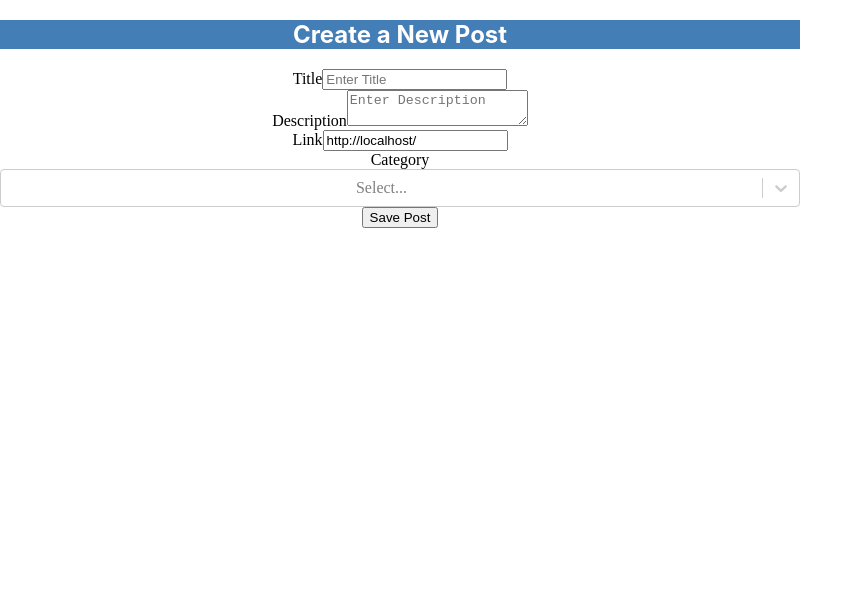
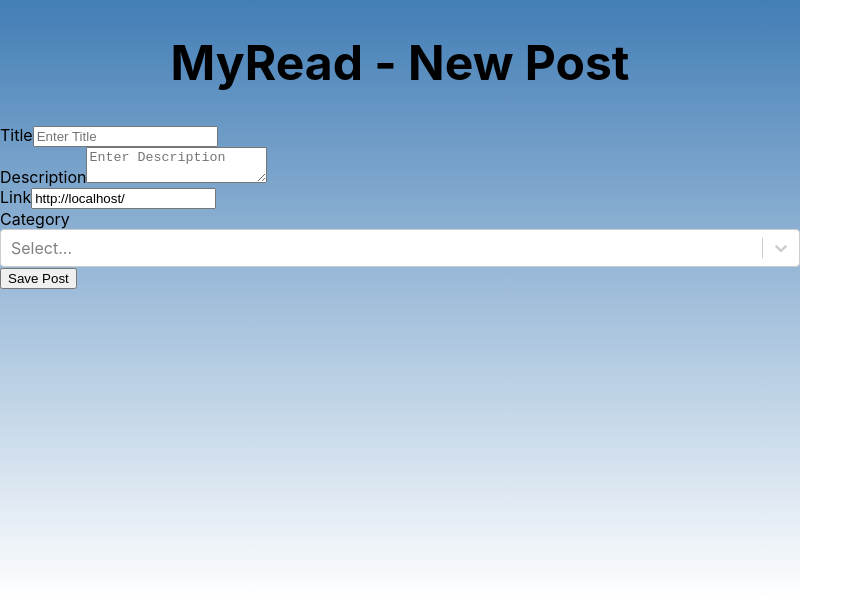
Before and after one commit to cthorpen/MyRead-Chrome-Extension, a React (Create React App) app: page / in a window 1280 px wide. Shown: the top 600 px of the page, without its empty margins (0-863 px from the left). Built offline with nearby package versions, Linux system fonts and the light colour scheme.

Commit message:
working on CSS

```diff
--- a/src/App.css
+++ b/src/App.css
@@ -1,5 +1,5 @@
 .App {
-  text-align: center;
+  background: linear-gradient(#437eb6, #fff);
   min-width: 600px;
   max-width: 800px;
   min-height: 600px;
@@ -18,14 +18,12 @@
 }
 
 .App-header {
-  background-color: #437eb6;
-  min-height: 100vh;
+  height: 125px;
   display: flex;
   flex-direction: column;
   align-items: center;
   justify-content: center;
-  font-size: calc(10px + 2vmin);
-  color: white;
+  font-size: 32px;
 }
 
 .App-link {
@@ -37,25 +35,23 @@
     transform: rotate(0deg);
   }
   to {
-    transform: rotate(360deg);
+    transform: rotate(45deg);
   }
-}
-
-.h2 {
-  font-family: 'Josefin Sans', 'sans-serif';
-  margin-top: 0.5rem;
 }
 
 .my-nav {
   background-color: #437eb6;
-  height: 25%;
+  height: 100px;
   color: #fff;
   text-decoration: none;
+  font-size: 32pt;
+  font-family: 'Josefin Sans', 'sans-serif';
+  justify-content: center;
+  padding-top: 0%;
 }
 
-.my-brand {
-  font-family: 'Yeseva One', cursive;
-  font-size: 2rem;
-  margin-left: 1rem;
-  color: white !important;
+/* .my-forms {
 }
+
+.form-groups {
+} */
--- a/src/App.js
+++ b/src/App.js
@@ -8,11 +8,11 @@ function App() {
 
   return (
     <Container className="App" >
-      <Navbar className="my-nav">
-        <h2>Create a New Post</h2>
+      <Navbar className="App-header">
+        <h1>MyRead - New Post</h1>
       </Navbar>
 
-      <Form className="h2">
+      <Form>
         <Form.Group>
           <Form.Label>Title</Form.Label>
           <Form.Control name="title" placeholder="Enter Title"/>
```
Also changed, not shown: public/manifest.json, 1 other file (tests, documents, lock files or other folders).
